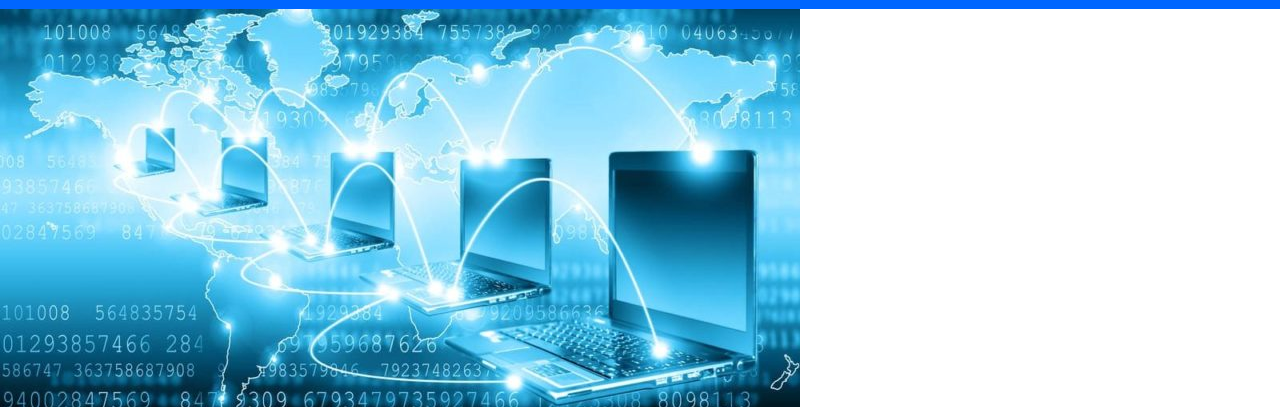
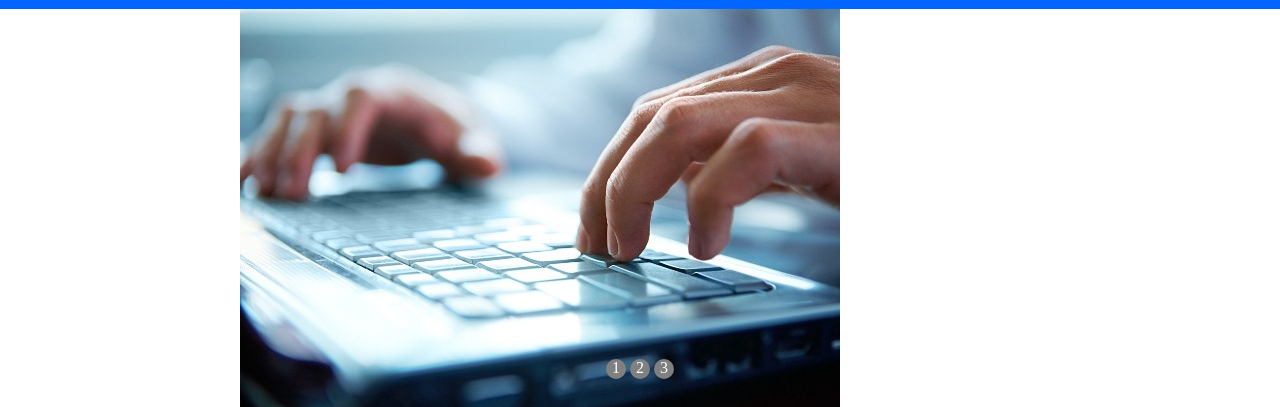
Before and after one commit to DavidOGarcia/DavidOGarcia.github.io, a plain HTML site: page index.html in a window 1280 px wide. Shown: the part 66-473 px from the top of the page. Drawn offline with Linux system fonts and the light colour scheme.

Commit message:
hero por ahora

```diff
--- a/index.html
+++ b/index.html
@@ -7,15 +7,56 @@
     <link rel="stylesheet" href="styles.css">
 </head>
 <body>
+
+
     <nav class= barra>
         <a href="#" class= "nav-enlace"> Acerca de mí</a>
         <a href="#" class= "nav-enlace"> Contáctame</a>
         <a href="#" class= "nav-enlace"> Experiencia</a>
         <a href="#" class= "nav-enlace"> Habilidades</a>
     </nav>
+
+
     <div class ="hero">
-        <img src="/Fotos/imagen prueba.jpg" alt="imagen1">
+
+        <ul class = "slider">
+
+            <li id="imagen1">
+                <img src="/Fotos/compu3.jpg" alt="imagen1">
+            </li>
+
+            <li id="imagen2">
+                <img src="/Fotos/compu2.jpg" alt="imagen2">
+            </li>
+
+            <li id="imagen3">
+                <img src="/Fotos/compu1.jpg" alt="imagen3">
+            </li>
+
+        </ul>
+
+        <ul class= "menu">
+
+            <li>
+                <a href="#imagen1">1</a>
+            </li>
+
+            <li>
+                <a href="#imagen2">2</a>
+            </li>
+
+            <li>
+                <a href="#imagen3">3</a>
+            </li>
+
+        </ul>
+
     </div>
+
+
+
+
+
 
 
     <div class = "fondo1">
--- a/styles.css
+++ b/styles.css
@@ -52,3 +52,68 @@ nav{
     display: flex;
     justify-content: center;
 }
+
+.hero{
+    margin: auto;
+    background-image: url('/Fotos/compu3.jpg');
+    background-repeat: no-repeat;
+    width: 800px;
+    padding: 30px;
+}
+
+ul, li{
+    margin: 0%;
+    padding: 0%;
+    list-style: none;
+}
+
+ul.slider{
+    position: relative;
+    width: 800px;
+    height: 300px;
+}
+
+ul.slider li{
+    position: absolute;
+    left: 0;
+    top: 0;
+    opacity: 0;
+    width: inherit;
+    height: inherit;
+    background-color: white;
+    transition: opacity 0.5s;
+}
+
+ul.slider li img{
+    width: 100%;
+    height: 300px;
+    object-fit: cover;
+}
+
+ul.slider li:first-child{
+    opacity: 0;
+}
+
+ul.slider li:target{
+    opacity: 0;
+}
+
+.menu{
+    text-align: center;
+    margin: 20px;
+}
+
+.menu li{
+    display: inline-block;
+    text-align: center;
+}
+
+.menu li a{
+    display: inline-block;
+    color: white;
+    text-decoration: none;
+    background: gray;
+    width: 20px;
+    height: 20px;
+    border-radius: 100%;
+}
```
